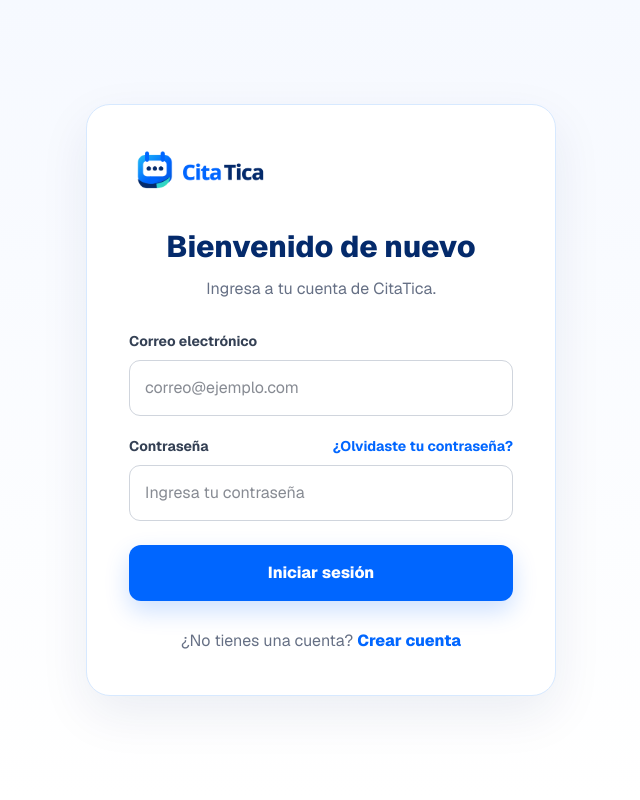
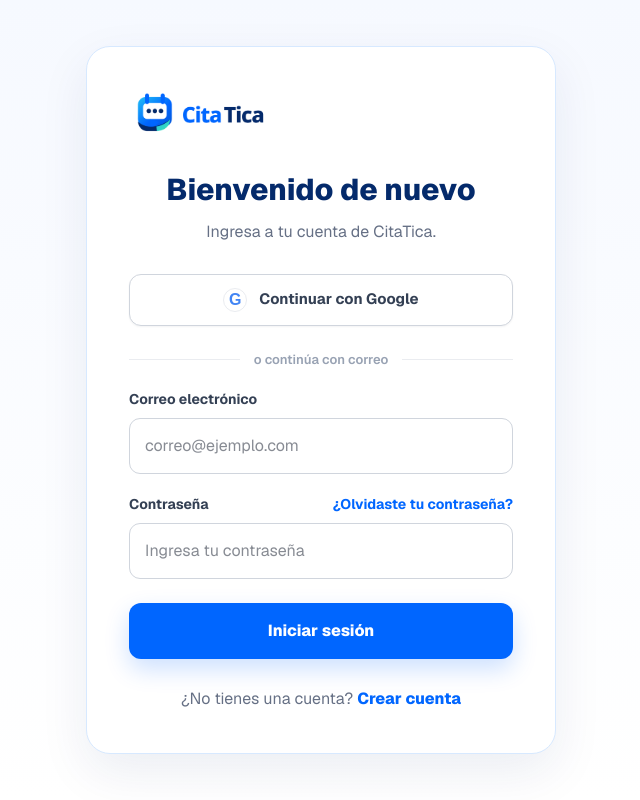
Before and after one commit to solucionesbys-cr/citatica, a Next.js app: page /login in a window 1280 px wide. Shown: the whole page, without its empty margins (319-959 px from the left). Built offline with nearby package versions, Linux system fonts and the light colour scheme; no server answers.

Commit message:
Agregar inicio de sesion con Google

```diff
--- /dev/null
+++ b/app/auth/callback/route.ts
@@ -0,0 +1,58 @@
+import { NextResponse } from "next/server";
+import { createClient } from "@/utils/supabase/server";
+
+export async function GET(request: Request) {
+  const requestUrl = new URL(request.url);
+
+  const code = requestUrl.searchParams.get("code");
+  const error = requestUrl.searchParams.get("error");
+  const errorDescription =
+    requestUrl.searchParams.get("error_description");
+
+  if (error) {
+    console.error(
+      "OAuth provider error:",
+      error,
+      errorDescription
+    );
+
+    return NextResponse.redirect(
+      new URL(
+        "/login?error=google_oauth",
+        requestUrl.origin
+      )
+    );
+  }
+
+  if (!code) {
+    return NextResponse.redirect(
+      new URL(
+        "/login?error=missing_oauth_code",
+        requestUrl.origin
+      )
+    );
+  }
+
+  const supabase = await createClient();
+
+  const { error: exchangeError } =
+    await supabase.auth.exchangeCodeForSession(code);
+
+  if (exchangeError) {
+    console.error(
+      "Error exchangeCodeForSession:",
+      exchangeError
+    );
+
+    return NextResponse.redirect(
+      new URL(
+        "/login?error=oauth_exchange",
+        requestUrl.origin
+      )
+    );
+  }
+
+  return NextResponse.redirect(
+    new URL("/panel", requestUrl.origin)
+  );
+}
--- a/app/login/page.tsx
+++ b/app/login/page.tsx
@@ -14,6 +14,45 @@
   const [password, setPassword] = useState("");
   const [mensaje, setMensaje] = useState("");
   const [cargando, setCargando] = useState(false);
+  const [cargandoGoogle, setCargandoGoogle] = useState(false);
+
+
+  async function iniciarConGoogle() {
+    setMensaje("");
+    setCargandoGoogle(true);
+
+    try {
+      const redirectTo = `${window.location.origin}/auth/callback`;
+
+      const { error } = await supabase.auth.signInWithOAuth({
+        provider: "google",
+        options: {
+          redirectTo,
+          queryParams: {
+            prompt: "select_account",
+          },
+        },
+      });
+
+      if (error) {
+        console.error("Error al iniciar con Google:", error);
+
+        setMensaje(
+          "No pudimos iniciar sesión con Google. Inténtalo nuevamente."
+        );
+
+        setCargandoGoogle(false);
+      }
+    } catch (error) {
+      console.error("Error inesperado con Google:", error);
+
+      setMensaje(
+        "Ocurrió un error inesperado al iniciar sesión con Google."
+      );
+
+      setCargandoGoogle(false);
+    }
+  }
 
   async function iniciarSesion(e: React.FormEvent) {
     e.preventDefault();
@@ -135,6 +174,96 @@
           </p>
         </div>
 
+
+        <button
+          type="button"
+          onClick={iniciarConGoogle}
+          disabled={cargando || cargandoGoogle}
+          style={{
+            width: "100%",
+            minHeight: "52px",
+            padding: "13px 16px",
+            border: "1px solid #D0D5DD",
+            borderRadius: "12px",
+            background:
+              cargando || cargandoGoogle
+                ? "#F2F4F7"
+                : "#FFFFFF",
+            color: "#344054",
+            fontSize: "15px",
+            fontWeight: "700",
+            cursor:
+              cargando || cargandoGoogle
+                ? "not-allowed"
+                : "pointer",
+            display: "flex",
+            alignItems: "center",
+            justifyContent: "center",
+            gap: "12px",
+            boxShadow: "0 1px 2px rgba(16,24,40,0.05)",
+          }}
+        >
+          <span
+            aria-hidden="true"
+            style={{
+              width: "24px",
+              height: "24px",
+              borderRadius: "50%",
+              border: "1px solid #EAECF0",
+              display: "inline-flex",
+              alignItems: "center",
+              justifyContent: "center",
+              background: "#FFFFFF",
+              color: "#4285F4",
+              fontSize: "16px",
+              fontWeight: "800",
+              fontFamily: "Arial, sans-serif",
+              flexShrink: 0,
+            }}
+          >
+            G
+          </span>
+
+          {cargandoGoogle
+            ? "Conectando con Google..."
+            : "Continuar con Google"}
+        </button>
+
+        <div
+          style={{
+            display: "flex",
+            alignItems: "center",
+            gap: "14px",
+            margin: "24px 0 4px",
+          }}
+        >
+          <div
+            style={{
+              height: "1px",
+              background: "#EAECF0",
+              flex: 1,
+            }}
+          />
+
+          <span
+            style={{
+              color: "#98A2B3",
+              fontSize: "13px",
+              fontWeight: "600",
+            }}
+          >
+            o continúa con correo
+          </span>
+
+          <div
+            style={{
+              height: "1px",
+              background: "#EAECF0",
+              flex: 1,
+            }}
+          />
+        </div>
+
         <form onSubmit={iniciarSesion}>
           <label style={labelStyle}>
             Correo electrónico
@@ -149,7 +278,7 @@
             }
             placeholder="correo@ejemplo.com"
             autoComplete="email"
-            disabled={cargando}
+            disabled={cargando || cargandoGoogle}
             style={inputStyle}
           />
 
@@ -195,13 +324,13 @@
             }
             placeholder="Ingresa tu contraseña"
             autoComplete="current-password"
-            disabled={cargando}
+            disabled={cargando || cargandoGoogle}
             style={inputStyle}
           />
 
           <button
             type="submit"
-            disabled={cargando}
+            disabled={cargando || cargandoGoogle}
             style={{
               width: "100%",
               padding: "16px",
--- /dev/null
+++ b/utils/supabase/server.ts
@@ -0,0 +1,27 @@
+import { createServerClient } from "@supabase/ssr";
+import { cookies } from "next/headers";
+
+export async function createClient() {
+  const cookieStore = await cookies();
+
+  return createServerClient(
+    process.env.NEXT_PUBLIC_SUPABASE_URL!,
+    process.env.NEXT_PUBLIC_SUPABASE_PUBLISHABLE_KEY!,
+    {
+      cookies: {
+        getAll() {
+          return cookieStore.getAll();
+        },
+        setAll(cookiesToSet) {
+          try {
+            cookiesToSet.forEach(({ name, value, options }) =>
+              cookieStore.set(name, value, options)
+            );
+          } catch {
+            // En Route Handlers sí se pueden escribir cookies.
+          }
+        },
+      },
+    }
+  );
+}
```
Also changed, not shown: utils/supabase/client.ts (line endings or trailing spaces).
